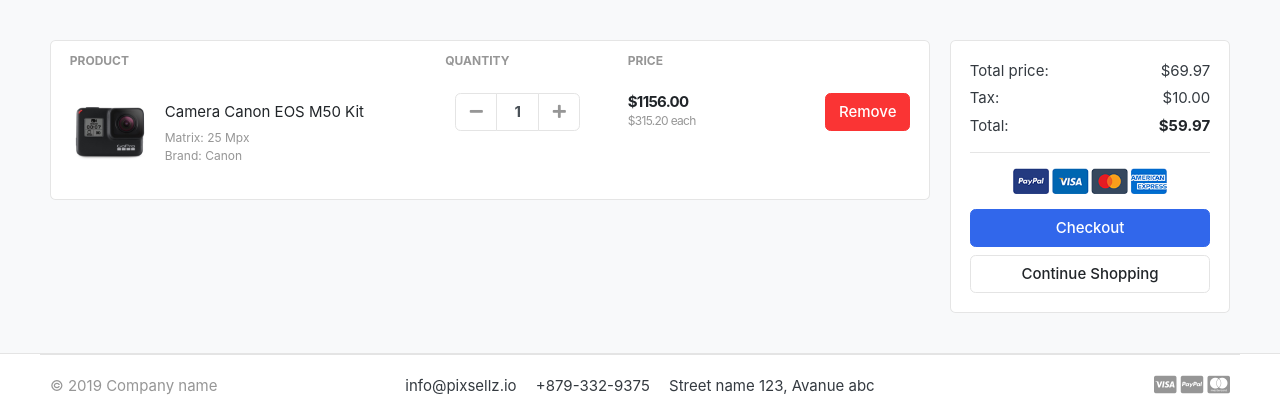
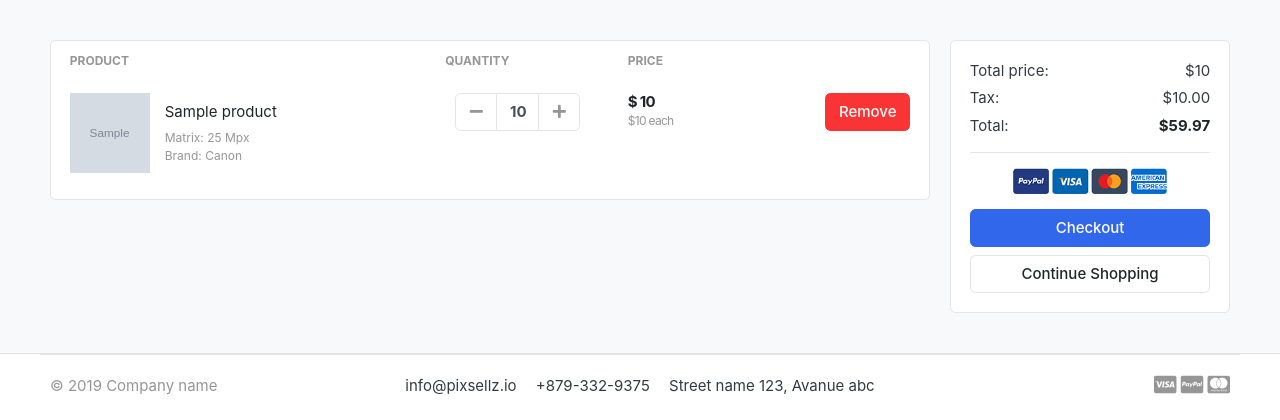
Before and after one commit to ProgramerSalar/cart, a Django app: template templates/store/cart.html in a window 1280 px wide. Shown: the part 155-575 px from the top of the page. Run offline with Django 3.2, Linux system fonts and the light colour scheme; the template is opened without the code that fills it: most values are stand-ins (such as "Sample title", 1, 10 or a date in 2020); grey boxes marked "Sample" are stand-in pictures; some libraries are stand-ins or nearby versions; some web fonts are replaced.

Commit message:
implement data into cart page

```diff
--- a/carts/models.py
+++ b/carts/models.py
@@ -19,5 +19,9 @@ class CartItem(models.Model):
     is_active = models.BooleanField(default=True)
 
 
+    def sub_total(self):
+        return self.product.price * self.quantity
+
+
     def __str__(self):
         return self.product
--- a/carts/views.py
+++ b/carts/views.py
@@ -40,10 +40,10 @@ def add_cart(request, product_id):
     return redirect('cart')
 
 
-def cart(request, total = 0, cart_items = None):
+def cart(request, total = 0,quantity = 0, cart_items=None):
     try:
         cart = Cart.objects.get(cart_id = _cart_id(request))
-        cart_items = CartItem.objects.filter(cart = cart , is_active = True)
+        cart_items = CartItem.objects.filter(cart=cart , is_active=True)
         for cart_item in cart_items:
             total += (cart_item.product.price * cart_item.quantity)
             quantity += cart_item.quantity
--- a/templates/store/cart.html
+++ b/templates/store/cart.html
@@ -22,12 +22,14 @@
     </tr>
     </thead>
     <tbody>
+
+        {% for cart_item in cart_items %}
     <tr>
         <td>
             <figure class="itemside align-items-center">
-                <div class="aside"><img src="{% static './images/items/11.jpg'%}" class="img-sm"></div>
+                <div class="aside"><img src="{{ cart_item.product.images.url }}" class="img-sm"></div>
                 <figcaption class="info">
-                    <a href="#" class="title text-dark">Camera Canon EOS M50 Kit</a>
+                    <a href="#" class="title text-dark">{{ cart_item.product.product_name }}</a>
                     <p class="text-muted small">Matrix: 25 Mpx <br> Brand: Canon</p>
                 </figcaption>
             </figure>
@@ -39,17 +41,17 @@
                                 <div class="input-group-prepend">
                                 <button class="btn btn-light" type="button" id="button-plus"> <i class="fa fa-minus"></i> </button>
                                 </div>
-                                <input type="text" class="form-control"  value="1">
+                                <input type="text" class="form-control"  value="{{ cart_item.quantity }}">
                                 <div class="input-group-append">
-                                <button class="btn btn-light" type="button" id="button-minus"> <i class="fa fa-plus"></i> </button>
+                                <a href="{% url 'add_cart' cart_item.product.id %}" class="btn btn-light" type="button" id="button-minus"> <i class="fa fa-plus"></i> </a>
                                 </div>
                             </div> <!-- input-group.// -->
                         </div> <!-- col.// -->
         </td>
         <td>
             <div class="price-wrap">
-                <var class="price">$1156.00</var>
-                <small class="text-muted"> $315.20 each </small>
+                <var class="price">$ {{ cart_item.sub_total }}</var>
+                <small class="text-muted"> ${{ cart_item.product.price }} each </small>
             </div> <!-- price-wrap .// -->
         </td>
         <td class="text-right">
@@ -57,7 +59,7 @@
         </td>
     </tr>
 
-
+{% endfor %}
 
 
     </tbody>
@@ -71,7 +73,7 @@
             <div class="card-body">
                 <dl class="dlist-align">
                   <dt>Total price:</dt>
-                  <dd class="text-right">$69.97</dd>
+                  <dd class="text-right">${{total}}</dd>
                 </dl>
                 <dl class="dlist-align">
                   <dt>Tax:</dt>
```
Also changed, not shown: db.sqlite3.
